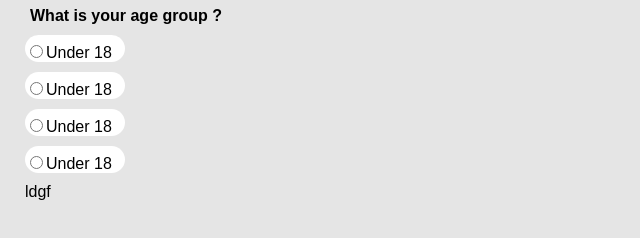
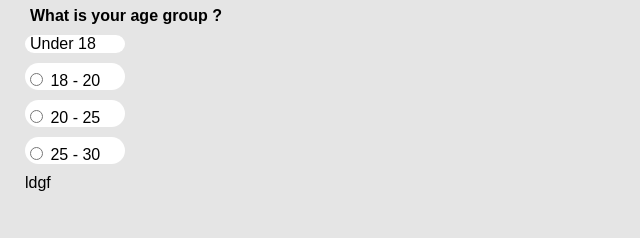
Before and after one commit to vishvadeep-chauhan/Survey-form-html-css, a plain HTML site: page index.html in a window 1280 px wide. Shown: the part 218-456 px from the top of the page, without its empty margins (0-640 px from the left). Drawn offline with Linux system fonts and the light colour scheme; a web font is replaced by a local one.

Commit message:
Delete favicon and update age group options

```diff
--- a/index.html
+++ b/index.html
@@ -35,10 +35,10 @@
         <div>
             <label for="name"><b>What is your age group ?</b></label> <br>
 
-            <div id="div1"> <input type="radio">Under 18</div>
-            <div id="div1"> <input type="radio">Under 18</div>
-            <div id="div1"> <input type="radio">Under 18</div>
-            <div id="div1"> <input type="radio">Under 18</div>
+            <div class="div1"> <label for="agegroup">Under 18 </label></div>
+            <div class="div1"> <input type="radio"> 18 - 20</div>
+            <div class="div1"> <input type="radio"> 20 - 25</div>
+            <div class="div1"> <input type="radio"> 25 - 30</div>
 
         </div>
 
--- a/style.css
+++ b/style.css
@@ -42,7 +42,7 @@ body {
 
 }
 
-#div1 {
+.div1 {
     width: 100px;
     height: 100%;
     border-radius: 50px;
```
Also changed, not shown: Assets/favicon_io/android-chrome-192x192.png (deleted), Assets/favicon_io/android-chrome-512x512.png (deleted), Assets/favicon_io/apple-touch-icon.png (deleted), Assets/favicon_io/favicon-16x16.png (deleted), Assets/favicon_io/favicon-32x32.png (deleted).
